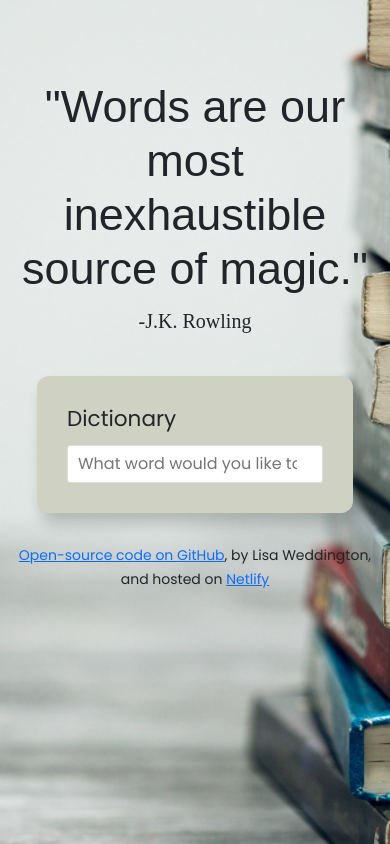
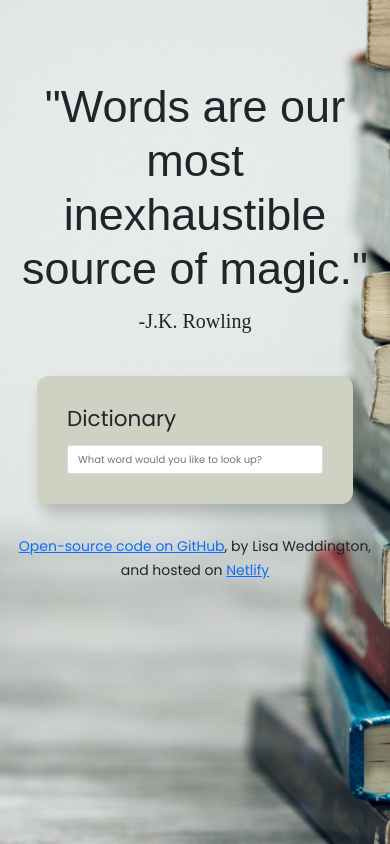
Before and after one commit to lisahack1126/react-dictionary-project, a React (Create React App) app: page / in a window 390 px wide. Built offline with nearby package versions, Linux system fonts and the light colour scheme; no server answers; a web font is replaced by a local one.

Commit message:
Improved responsiveness

```diff
--- a/src/Dictionary.css
+++ b/src/Dictionary.css
@@ -18,3 +18,9 @@
   padding: 6px 10px;
   width: 100%;
 }
+
+@media (max-width: 700px) {
+  .Dictionary input {
+    font-size: 10px;
+  }
+}
--- a/src/index.css
+++ b/src/index.css
@@ -7,15 +7,11 @@ body {
   -moz-osx-font-smoothing: grayscale;
   background: url(./books.jpg) no-repeat center center fixed;
   background-size: cover;
+  height: auto;
+  width: auto;
 }
 
 code {
   font-family: source-code-pro, Menlo, Monaco, Consolas, "Courier New",
     monospace;
 }
-
-@media (max-width: 800px) {
-  body {
-    width: 100%;
-  }
-}
--- a/src/index.js
+++ b/src/index.js
@@ -7,9 +7,7 @@ import reportWebVitals from "./reportWebVitals";
 const root = ReactDOM.createRoot(document.getElementById("root"));
 root.render(
   <React.StrictMode>
-    <div className="App">
-      <App />
-    </div>
+    <App />
   </React.StrictMode>
 );
 
```
